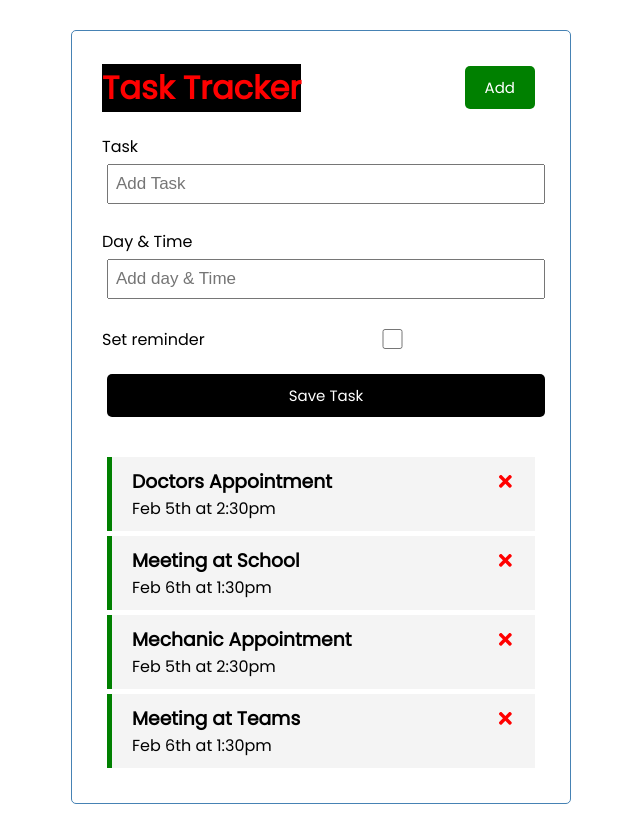
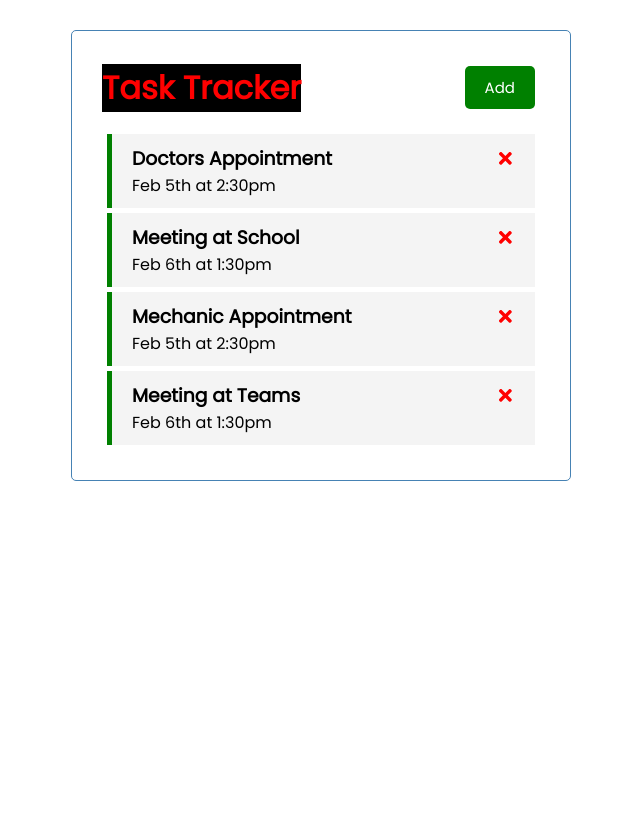
Before and after one commit to oreyne/react-portfolio, a React (Create React App) app: page / in a window 1280 px wide. Shown: the whole page, without its empty margins (319-959 px from the left). After the commit the page ends 800 px from the top, so only its background shows below. Built offline with nearby package versions, Linux system fonts and the light colour scheme.

Commit message:
toggle form

```diff
--- a/src/App.js
+++ b/src/App.js
@@ -4,6 +4,8 @@ import AddTask from './components/AddTask'
 import { useState } from 'react'
 
 function App() {
+
+  const [showAddTask, setShowAddTask] = useState(true)
 
   const [tasks, setTasks] = useState([
     {
@@ -51,8 +53,8 @@ function App() {
 
   return (
     <div className="container">
-      <Header />
-      <AddTask onAdd={createTask}/>
+      <Header onAdd={() => setShowAddTask(!showAddTask)} showAddTask={showAddTask}/>
+      {!showAddTask && <AddTask onAdd={createTask}/>}
       {tasks.length > 0 ? <Tasks tasks={tasks} onToggle={toggleReminder} onDelete={deleteTask} /> : 'No tasks to show'}
     </div>
   );
--- a/src/components/Header.js
+++ b/src/components/Header.js
@@ -1,14 +1,10 @@
 import Button from './Button'
 
-const Header = ({ title }) => {
-  const onClick = () => {
-    console.log('click')
-  }
-
+const Header = ({ title, onAdd, showAddTask }) => {
   return (
     <div className='header'>
       <h1 style={headingStyle}>{title}</h1>
-      <Button color='green' text='Add' onClick={onClick} />
+      <Button color={showAddTask ? 'green' : 'red'} text={showAddTask ? 'Add' : 'Close'} onClick={onAdd} />
     </div>
   )
 }
```
